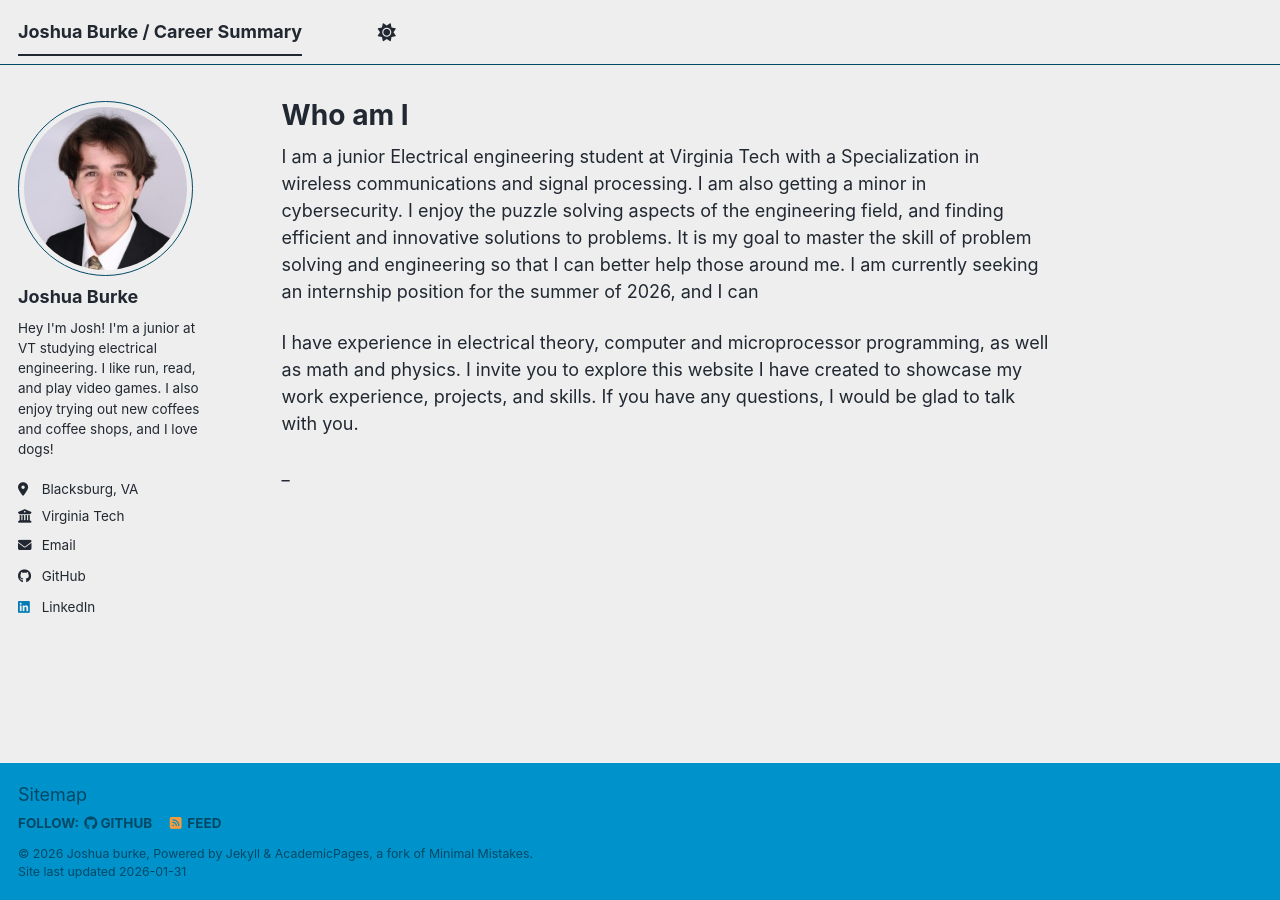
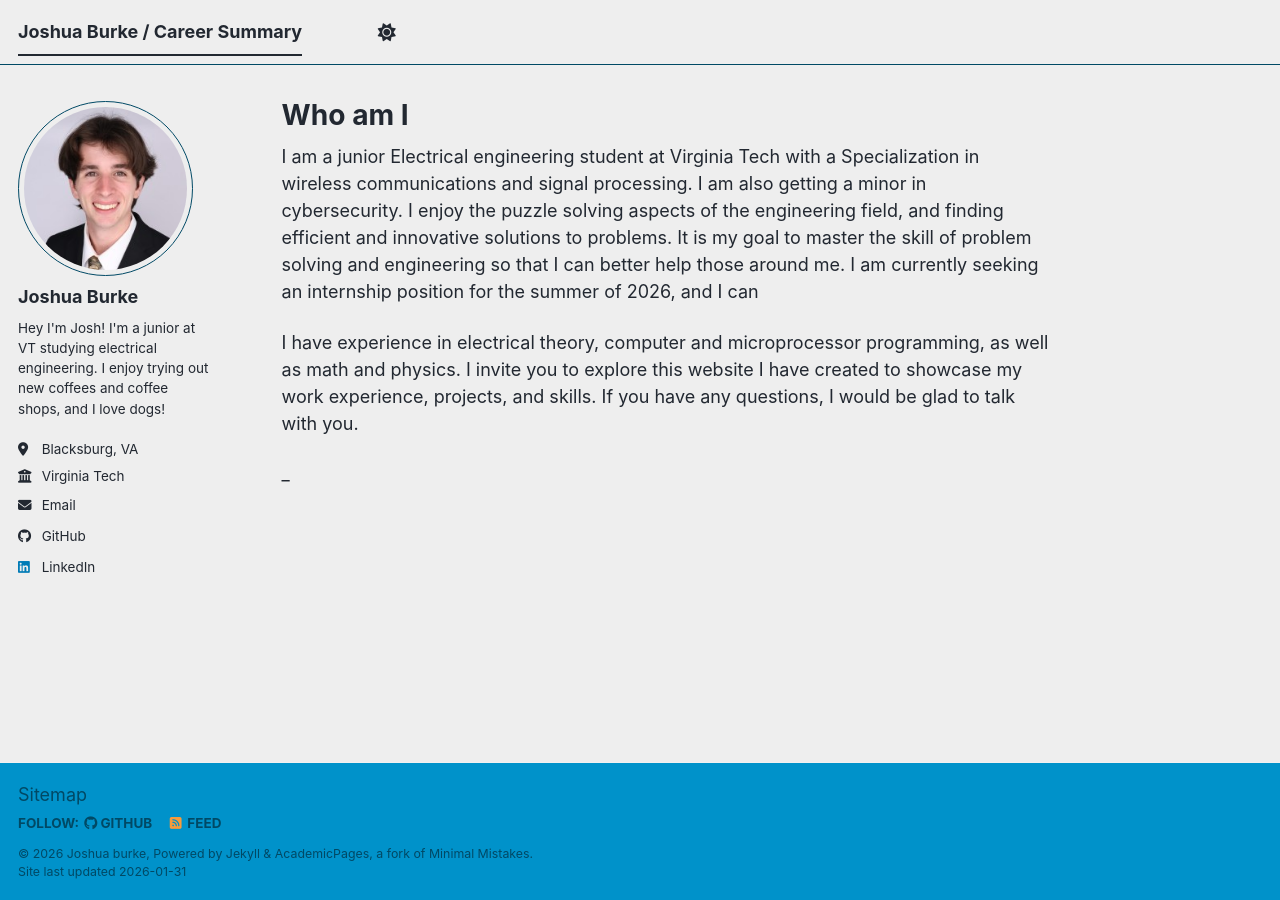
Before and after one commit to BotMelon/BotMelon.github.io, a Jekyll site: the page built from _pages/about.md, in a window 1280 px wide. Built offline with Jekyll 4.4.1, drawn with Linux system fonts in a browser that asks for light colours; a script bundle is joined from its source files by our own code; library files that are not in the unit come from our copies.

Commit message:
formatting update

```diff
--- a/_config.yml
+++ b/_config.yml
@@ -26,7 +26,7 @@ author:
   avatar           : "profile pic.jpg"
   name             : "Joshua Burke"
   pronouns         : # He/Him
-  bio              : "Hey I'm Josh! I'm a junior at VT studying electrical engineering. I like run, read, and play video games. I also enjoy trying out new coffees and coffee shops, and I love dogs!"
+  bio              : "Hey I'm Josh! I'm a junior at VT studying electrical engineering. I enjoy trying out new coffees and coffee shops, and I love dogs!"
   location         : "Blacksburg, VA"
   employer         : "Virginia Tech"
   uri              : # URL
```
